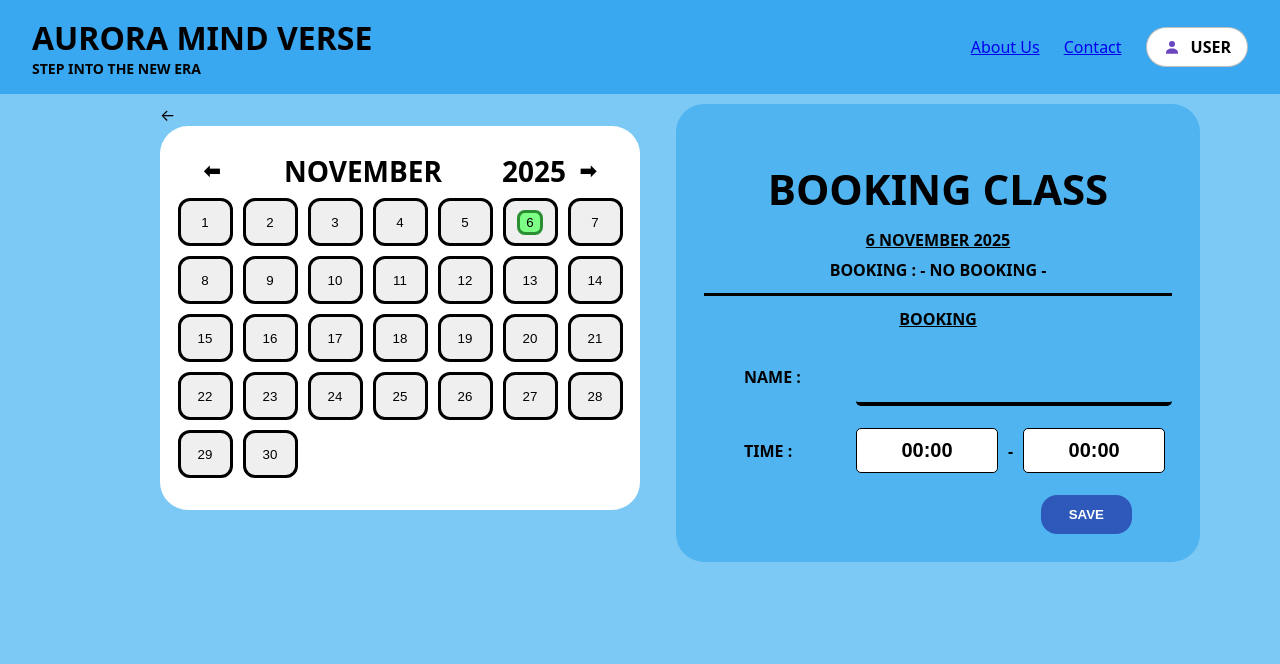
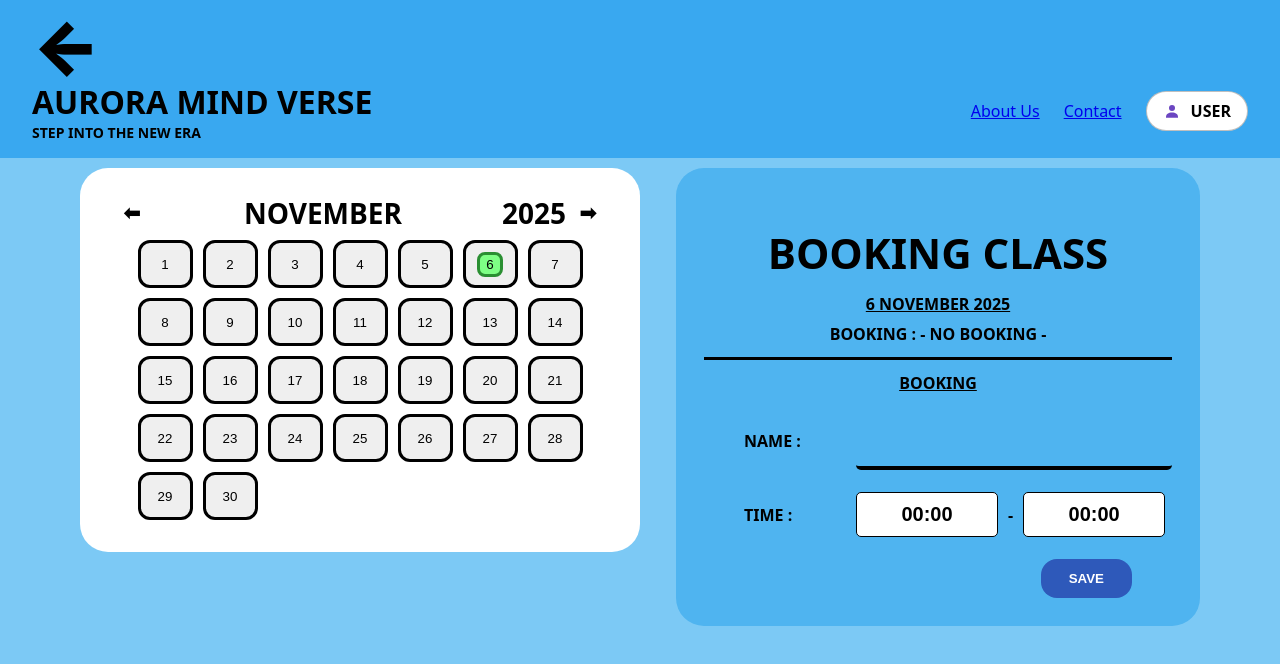
Before and after one commit to Khabir-rusyaidi/aurora-mindverse, a Next.js app: page /teacher/subject/1/schedule in a window 1280 px wide. Shown: the top 664 px of the page. Built offline with nearby package versions, Linux system fonts and the light colour scheme; no server answers; the database is empty.

Commit message:
update project

```diff
--- a/app/globals.css
+++ b/app/globals.css
@@ -259,12 +259,10 @@ input, select {
 }
 
 /* =========================
-   Forgot Password – (your multiple variants kept)
-   NOTE: These ONLY style their own class namespaces (.fp-*, .fp2-*)
-         so they no longer conflict with the schedule page layout.
+   Forgot Password – variants (scoped)
    ========================= */
 
-/* --- Variant 1: .fp-page / .fp-rail (kept as-is but scoped) --- */
+/* --- Variant 1: .fp-page / .fp-rail --- */
 .fp-page { min-height: 100vh; background: #7bd0ff; display: grid; place-items: start center; }
 .fp-rail { position: relative; width: 820px; min-height: 100vh; background: rgba(63,180,250,.35); }
 .fp-back { position: absolute; top: 28px; left: 78px; }
@@ -284,7 +282,7 @@ input, select {
 .fp-note { text-align:center; color:#065f46; font-weight:600; }
 .fp-err { text-align:center; color:#b91c1c; font-weight:700; }
 
-/* --- Variant 2: .forgot-* (kept but scoped) --- */
+/* --- Variant 2: .forgot-* --- */
 .forgot-wrapper { display:flex; flex-direction:column; align-items:center; justify-content:flex-start; min-height:100vh; padding-top:40px; }
 .forgot-arrow { align-self:flex-start; margin-left:40px; margin-bottom:10px; }
 .arrow-icon { font-size:28px; color:black; cursor:pointer; }
@@ -299,7 +297,7 @@ input, select {
 .forgot-resend:hover, .forgot-submit:hover { background:#2b44b6; }
 .forgot-submit { width:100%; }
 
-/* --- Variant 3: .fp2-* (kept but scoped) --- */
+/* --- Variant 3: .fp2-* --- */
 .fp2-root { min-height:100vh; background:#80c7ff; display:grid; place-items:start center; }
 .fp2-column { width:760px; min-height:100vh; background:#6ec1f6; border-radius:12px; }
 .fp2-inner { max-width:760px; margin:36px auto 64px; padding:0 24px; position:relative; }
@@ -348,16 +346,34 @@ body.amv-fullscreen-about > * { max-width: none !important; width: 100% !importa
 
 /* Center the welcome section horizontally */
 .welcome-section {
-  text-align: center;           /* center all text inside */
-  margin: 0 auto;               /* center the whole block */
-  max-width: 800px;             /* optional: keep nice readable width */
+  text-align: center;
+  margin: 0 auto;
+  max-width: 800px;
 }
 
 /* Optional: center the divider line under title */
 .divider {
-  margin: 0.5rem auto 1rem auto;  /* top/bottom spacing */
-  width: 80%;                     /* reduce line width a bit */
+  margin: 0.5rem auto 1rem auto;
+  width: 80%;
 }
 
-/* global.css */
+/* =========================
+   Back arrow helpers
+   ========================= */
+
+/* For pages that still use the side-of-calendar arrow */
 a.outside-back { text-decoration: none !important; color: #000 !important; }
+
+/* For the new arrow ABOVE the header bar */
+.back-top { background: var(--amv-sky-deep); padding: 8px 32px 0; }
+.back-arrow {
+  font-size: 72px;         /* big */
+  font-weight: 900;        /* bold */
+  color: #000;
+  text-decoration: none;   /* no underline */
+  line-height: 1;
+  display: inline-block;
+  cursor: pointer;
+  transition: transform .1s ease;
+}
+.back-arrow:hover { transform: scale(0.95); }
--- a/app/teacher/subject/[id]/schedule/page.tsx
+++ b/app/teacher/subject/[id]/schedule/page.tsx
@@ -113,6 +113,11 @@ function SubjectSchedule({ subjectId }: { subjectId: string }) {
 
   return (
     <div className="amv-root">
+      {/* Back Arrow above header */}
+      <div className="back-top">
+        <Link href="/teacher" className="back-arrow">←</Link>
+      </div>
+
       <div className="amv-topbar">
         <div>
           <div className="amv-brand">AURORA MIND VERSE</div>
@@ -122,15 +127,18 @@ function SubjectSchedule({ subjectId }: { subjectId: string }) {
           <Link href="/about" className="toplink">About Us</Link>
           <Link href="/contact" className="toplink">Contact</Link>
           <div className="amv-pill">
-            <svg className="avatar" viewBox="0 0 24 24"><circle cx="12" cy="8" r="4"/><path d="M4 20c0-3.866 3.134-6 8-6s8 2.134 8 6v1H4v-1z"/></svg>
+            <svg className="avatar" viewBox="0 0 24 24">
+              <circle cx="12" cy="8" r="4" />
+              <path d="M4 20c0-3.866 3.134-6 8-6s8 2.134 8 6v1H4v-1z" />
+            </svg>
             <span>{userName}</span>
           </div>
         </div>
       </div>
 
+      {/* rest stays same */}
       <div className="gridwrap">
         <div className="cal-wrap">
-          <Link href="/teacher" className="outside-back">←</Link>
           <div className="cal-card">
             <div className="cal-head">
               <button onClick={prevMonth} className="arrow">⬅</button>
@@ -193,7 +201,10 @@ function SubjectSchedule({ subjectId }: { subjectId: string }) {
 
       <style jsx>{`
 .amv-root{min-height:100vh;background:#7cc9f5;color:#000}
-.amv-topbar{background:#39a8f0;padding:16px 32px;display:flex;justify-content:space-between;align-items:center}
+.back-top{background:#39a8f0;padding:8px 32px 0;}
+.back-arrow{font-size:72px;font-weight:900;color:#000;text-decoration:none;cursor:pointer;line-height:1;}
+.back-arrow:hover{transform:scale(0.95);}
+.amv-topbar{background:#39a8f0;padding:0 32px 16px;display:flex;justify-content:space-between;align-items:center;}
 .amv-brand{font-size:32px;font-weight:900}
 .amv-tag{font-size:14px;font-weight:700}
 .amv-right{display:flex;align-items:center;gap:24px}
@@ -201,10 +212,7 @@ function SubjectSchedule({ subjectId }: { subjectId: string }) {
 .toplink:hover{text-decoration:underline}
 .amv-pill{background:#fff;border:1px solid rgba(0,0,0,.25);padding:8px 16px;border-radius:9999px;display:flex;align-items:center;gap:10px;font-weight:900}
 .avatar{width:18px;height:18px;color:#6b46c1;fill:currentColor}
-
 .gridwrap{max-width:1120px;margin:10px auto 56px;padding:0 24px;display:grid;grid-template-columns:560px minmax(0,1fr);gap:36px;}
-.cal-wrap{position:relative;padding-left:80px;}
-.outside-back{position:absolute;left:0;top:12px;font-size:54px;color:#000;text-decoration:none}
 .cal-card{background:#fff;border-radius:28px;padding:26px 30px 32px}
 .cal-head{display:grid;grid-template-columns:44px 1fr auto 44px;align-items:center}
 .arrow{background:none;border:none;font-size:20px;font-weight:900;cursor:pointer}
@@ -213,7 +221,6 @@ function SubjectSchedule({ subjectId }: { subjectId: string }) {
 .days{display:grid;grid-template-columns:repeat(7,55px);gap:10px;justify-content:center;margin-top:8px;}
 .day{width:55px;height:48px;border:3px solid #000;border-radius:12px;display:flex;align-items:center;justify-content:center;}
 .sel .num{background:#7eff85;border:3px solid #2a8f32;border-radius:8px;padding:2px 6px;}
-
 .book-card{background:#4fb4f0;border-radius:28px;padding:28px;}
 .book-title{font-size:42px;font-weight:900;text-align:center;margin-bottom:12px}
 .book-date{text-align:center;text-decoration:underline;font-weight:900;margin-bottom:8px}
@@ -221,8 +228,7 @@ function SubjectSchedule({ subjectId }: { subjectId: string }) {
 .rule{height:3px;background:#000;width:100%;margin:12px 0}
 .book-sub{text-align:center;text-decoration:underline;font-weight:900;margin-bottom:18px}
 .err{color:#b91c1c;text-align:center;font-weight:900;margin-bottom:10px}
-
-.book-form{max-width:700px;margin:0 auto;padding-left:40px;} /* shift left */
+.book-form{max-width:700px;margin:0 auto;padding-left:40px;}
 .row{display:flex;align-items:center;gap:12px;margin-bottom:22px;}
 .lab{font-weight:900;min-width:100px;text-align:left;}
 .name-line{width:400px;border:none;border-bottom:4px solid #000;outline:none;background:transparent;height:34px;}
```
